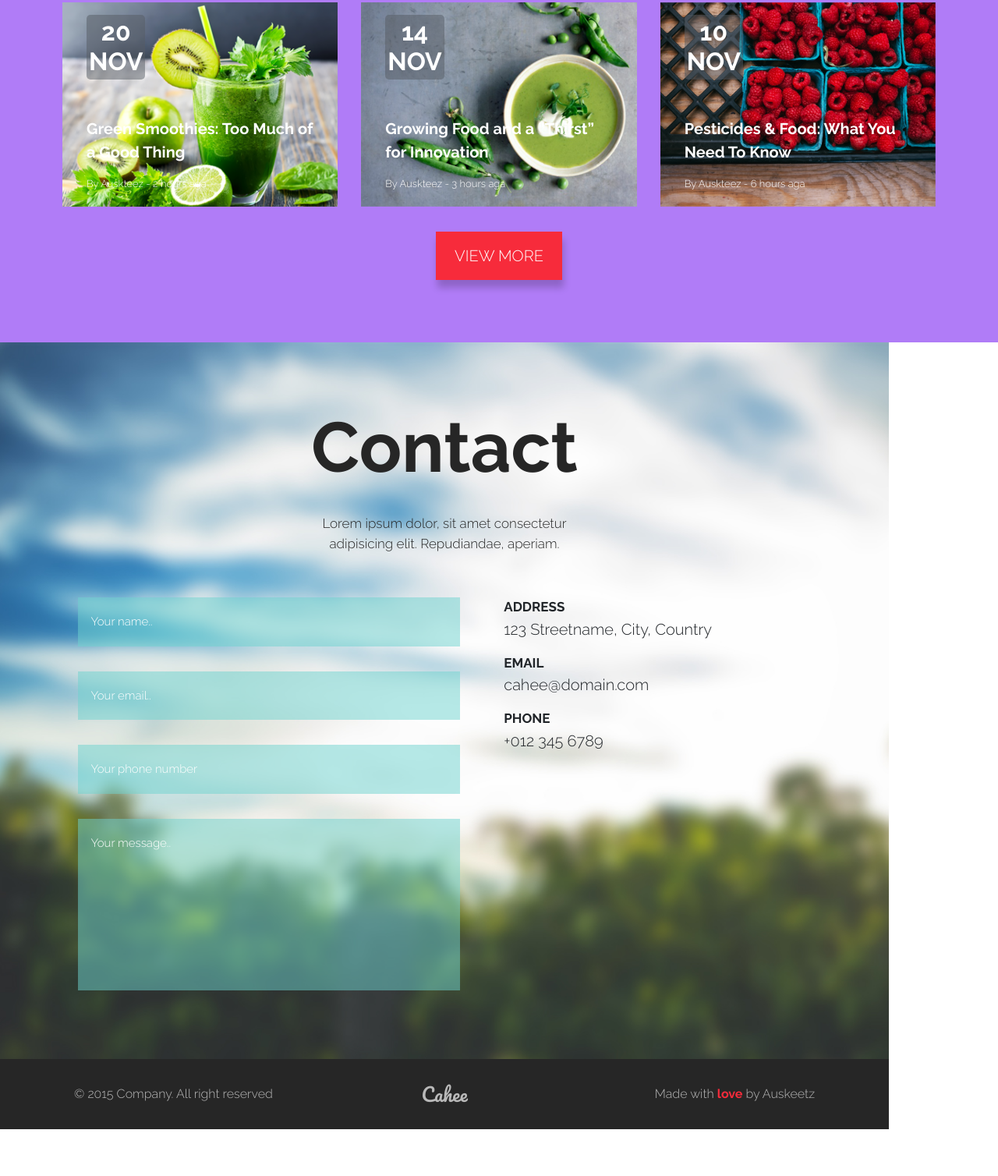
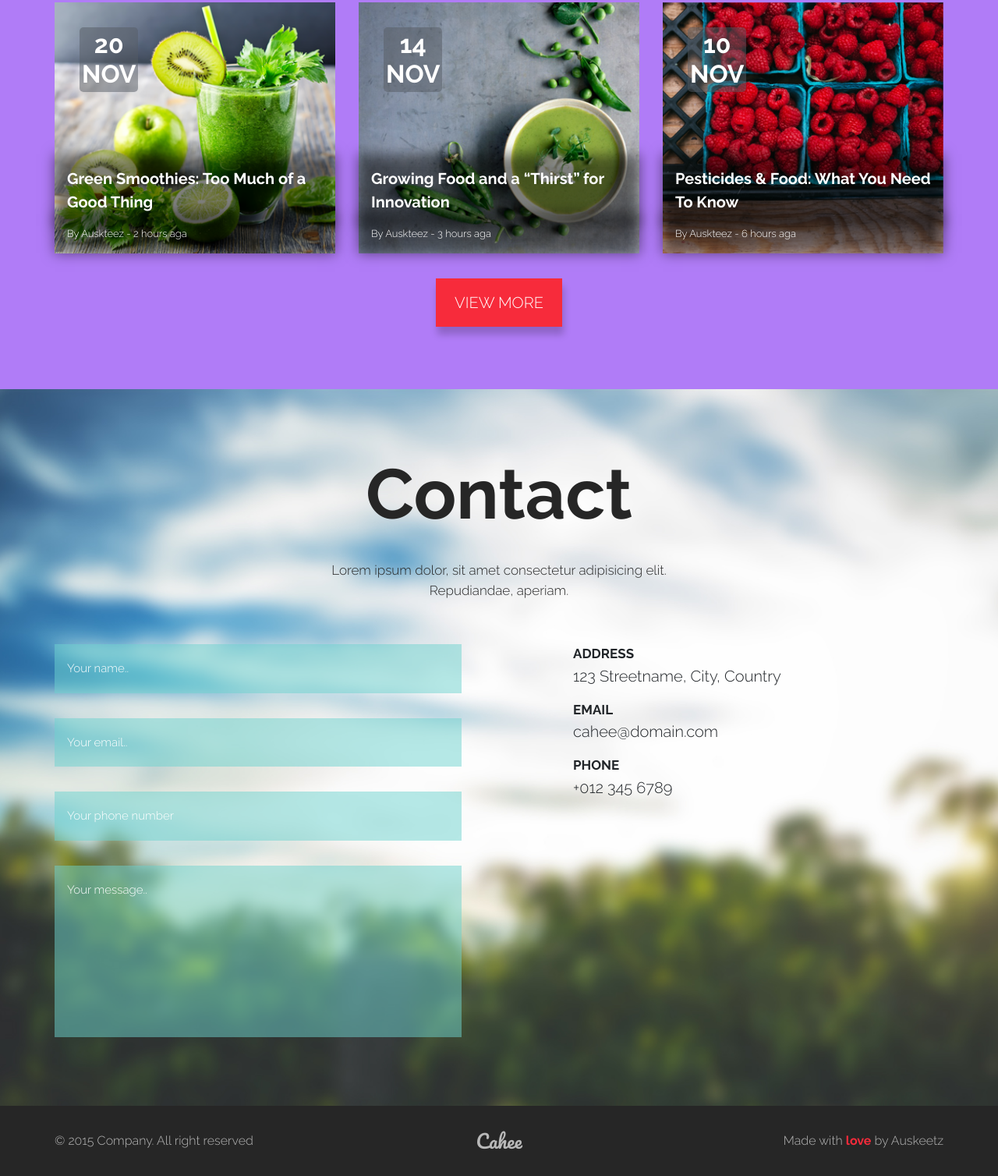
Before and after one commit to wilkpiotr/LAIT-project2, a website: page index.html in a window 1280 px wide. Shown: the part 4623-6131 px from the top of the page at 78% size. Before the commit the page ends 6071 px from the top, so only its background shows below. Drawn offline with Linux system fonts and the light colour scheme.

Commit message:
more bootstrap, next part

```diff
--- a/index.html
+++ b/index.html
@@ -175,17 +175,17 @@
             </div>
 
             <div class="div-blog-container row justify-content-around mx-0">
-                <div class="div-blog blog-one col">
+                <div class="div-blog blog-one col p-0">
                     <div class="date">20<br>NOV</div>
                     <p>Green Smoothies: Too Much of a Good Thing</p>
                     <footer>By Auskteez - 2 hours aga</footer>
                 </div>
-                <div class="div-blog blog-two col">
+                <div class="div-blog blog-two col p-0">
                     <div class="date">14<br>NOV</div>
                     <p>Growing Food and a <q>Thirst</q> for Innovation</p>
                     <footer>By Auskteez - 3 hours aga</footer>
                 </div>
-                <div class="div-blog blog-three col">
+                <div class="div-blog blog-three col p-0">
                     <div class="date">10<br>NOV</div>
                     <p>Pesticides & Food: What You Need To Know</p>
                     <footer>By Auskteez - 6 hours aga</footer>
@@ -198,17 +198,18 @@
         </div>
     </section>
 
-    <section class="contact container">
+    <section class="contact">
+        <div class="container p-0">
             <div class="header-contact row justify-content-center">
-            <h1 class="col-5">Contact</h1>
+                <h1 class="col text-center">Contact</h1>
             </div>
 
             <div class="p-contact row justify-content-center">
                 <p class="col-5">Lorem ipsum dolor, sit amet consectetur adipisicing elit. Repudiandae, aperiam.</p>
             </div>
 
-        <div class="div-contact row justify-content-around">
-            <form class="col-6" action="#">
+            <div class="div-contact row justify-content-between">
+                <form class="col-6 p-0 pr-5" action="#">
 
                     <div class="form-group">
                         <label for="name"></label>
@@ -229,7 +230,7 @@
                         <textarea name="message" class="form-control" id="message" cols="30" rows="8" placeholder="Your message.."></textarea>
                     </div>
                 </form>
-            <ul class="col-5">
+                <ul class="col-5 p-0">
                     <li>ADDRESS</li>
                     <li>123 Streetname, City, Country</li>
                     <li>EMAIL</li>
@@ -238,16 +239,19 @@
                     <li>+012 345 6789</li>
                 </ul>
             </div>
-
+        </div>
     </section>
 
-    <footer class="container footer-container">
+    <footer class="footer-container">
+        <div class="container p-0">
             <div class="foot-div row justify-content-between">
-            <p class="col-4">&copy 2015 Company. All right reserved</p>
-            <p class="col-4 cahee">Cahee</p>
-            <p class="col-4">Made with <span>love</span> by Auskeetz</p>
+                <p class="col">&copy 2015 Company. All right reserved</p>
+                <p class="col cahee">Cahee</p>
+                <p class="col">Made with <span>love</span> by Auskeetz</p>
+            </div>
         </div>
     </footer>
+
     <script src="js/jquery-slim.min.js"></script>
     <script src="js/popper.min.js"></script>
     <script src="js/bootstrap.min.js"></script>
--- a/sass/base/_mixin.scss
+++ b/sass/base/_mixin.scss
@@ -11,6 +11,12 @@
     &:-ms-input-placeholder {
         color: $placeholder-color;
     }
+}
+
+@mixin box-shadow($box-shadow, $inset-shadow) {
+    -webkit-box-shadow: $box-shadow, $inset-shadow;
+    -moz-box-shadow: $box-shadow, $inset-shadow;
+    box-shadow: $box-shadow, $inset-shadow;
 }
 
 @mixin radius($radius: 50px) {
--- a/sass/base/_variables.scss
+++ b/sass/base/_variables.scss
@@ -35,4 +35,6 @@ $black: 900;
 
 
 // SHADOW
+$box-shadow: 0px 0px 16px 16px rgba(0,0,0,0.5);
+$inset-shadow:inset 0px 0px 40px 40px rgba(0,0,0,0.5);
 $main-shadow: 2px 10px 9px rgba(0,0,0,0.2);
--- a/sass/elements/_blog.scss
+++ b/sass/elements/_blog.scss
@@ -1,6 +1,6 @@
 .blog {
-    position: relative;
-    padding: 80px;
+    min-height: 55vh;
+    padding: 80px 0;
     background-color: $blog-bgc;
     .header-blog {
         h1 {
@@ -21,20 +21,20 @@
     .div-blog-container {
         margin-bottom: 32px;
         .div-blog {
-            // width: 307px;
-            // height: 252px;
             p {
                 @extend .w700;
                 @extend .f20;
                 color: $white-font-color;
                 margin: 0 16px 16px 16px;
+                @include box-shadow($box-shadow, $inset-shadow);
+                // @include box-shadow($inset-shadow);
             }
             footer {
                 @extend .w300;
                 @extend .f13;
                 color: $white-font-color;
-                margin-left: 16px;
-                margin-bottom: 20px;
+                margin: 16px;
+                @include box-shadow($box-shadow, $inset-shadow);
             }
             .date {
                 width: fit-content;
@@ -46,8 +46,8 @@
                 line-height: 1.2;
                 border-radius: 5px;
                 padding: 3px;
-                margin: 16px;
-                margin-bottom: 48px;
+                margin: 32px;
+                margin-bottom: 96px;
             }
         }
         .blog-one {
--- a/sass/elements/_contact.scss
+++ b/sass/elements/_contact.scss
@@ -2,7 +2,7 @@
     background: url('../images/contact-bg.jpg') no-repeat left top;
     background-size: cover;
     margin: 0;
-    padding: 80px;
+    padding: 80px 0;
     position: relative;
     .header-contact {
         h1 {
@@ -26,10 +26,6 @@
         margin: 0;
         position: relative;
         form {
-            padding: 0;
-            position: relative;
-            top: 0;
-            left: 0;
             .form-group {
                 margin: 0;
                 label {
--- a/sass/elements/_footer.scss
+++ b/sass/elements/_footer.scss
@@ -6,7 +6,6 @@
     @extend .f16;
     color: $footer-font-color;
     .foot-div {
-        margin: 0 80px;
         p {
         margin-bottom: 0;
         line-height: 90px;
```
Also changed, not shown: css/style.css. Lines whose indentation alone changed are shown as unchanged.
